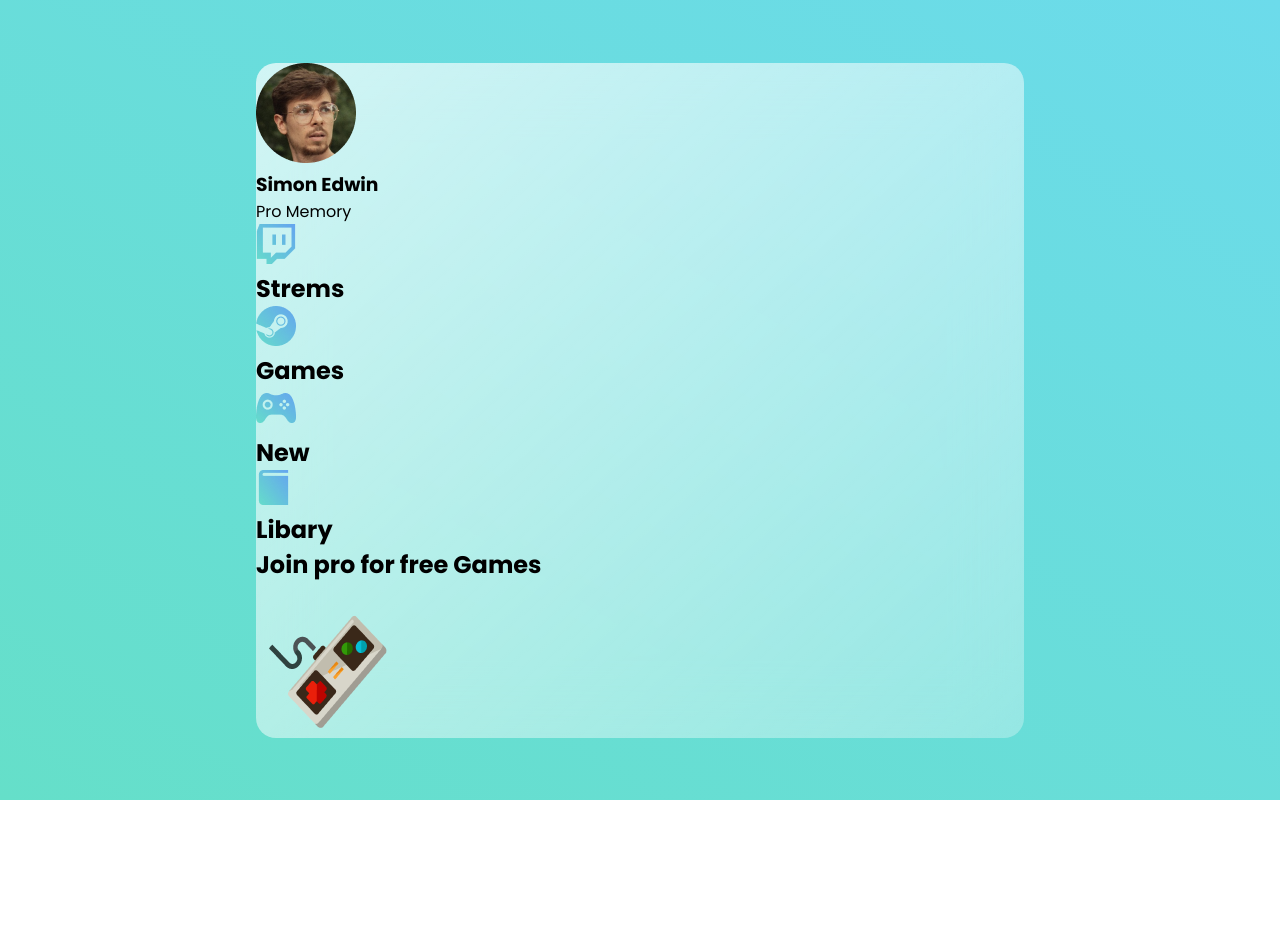
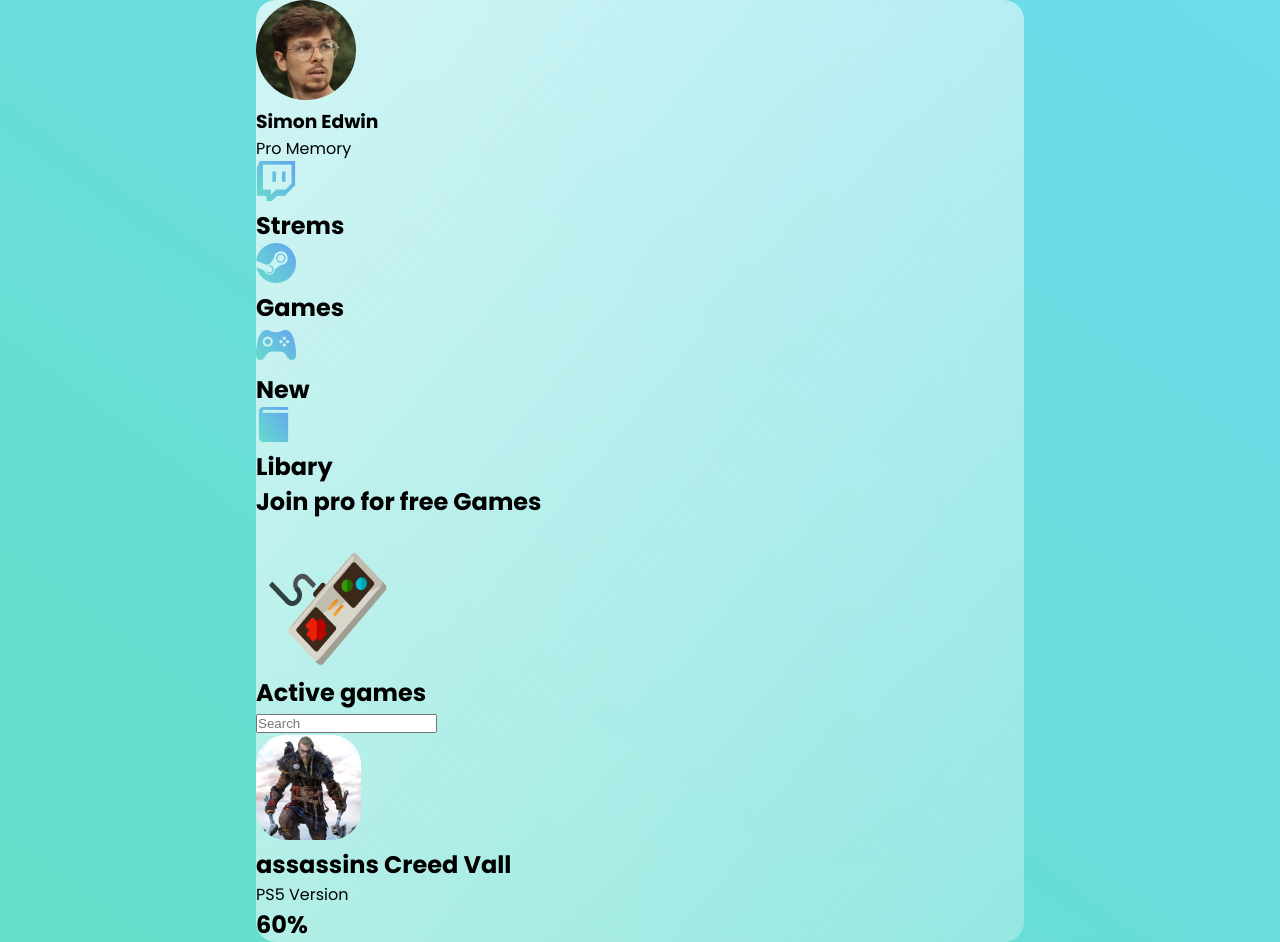
Before and after one commit to MarioMolina85/Games-website, a plain HTML site: page index.html in a window 1280 px wide. Before the commit the page ends 800 px from the top, so only its background shows below. Drawn offline with Linux system fonts and the light colour scheme.

Commit message:
Creacion de los Cards

```diff
--- a/index.html
+++ b/index.html
@@ -10,9 +10,9 @@
   <link rel="stylesheet" href="css/style.css">
 </head>
 <body>
-    <main class="main">
+    <main class="main"><!-- definicion del contenido principal -->
       <section class="glass">
-        <div class="dashboard">
+        <div class="dashboard"><!-- creacion del dashboard para loslinks -->
           <div class="user">
              <img src="img/avatar.png" alt="">
              <h3>Simon Edwin</h3>
@@ -41,6 +41,25 @@
            <img src="img/controller.png" alt="Image Controler Game">
          </div>
         </div>
+        <div class="games"><!-- creacion de los games -->
+          <div class="status">
+            <h1>Active games</h1>
+            <form class="" action="index.html" method="post">
+              <input type="search" name="search" placeholder="Search" maxlength="40">
+            </form>
+          </div>
+          <div class="cards">
+              <div class="card">
+                <img src="img/assassins.png" alt="Image Game assassins">
+                <div class="card-info">
+                  <h2>assassins Creed Vall</h2>
+                  <p>PS5 Version</p>
+                  <div class="progress"></div>
+                  <h2 class="precentage">60%</h2>
+                </div>
+              </div>
+          </div>
+        </div>
       </section>
     </main>
 </body>
```
